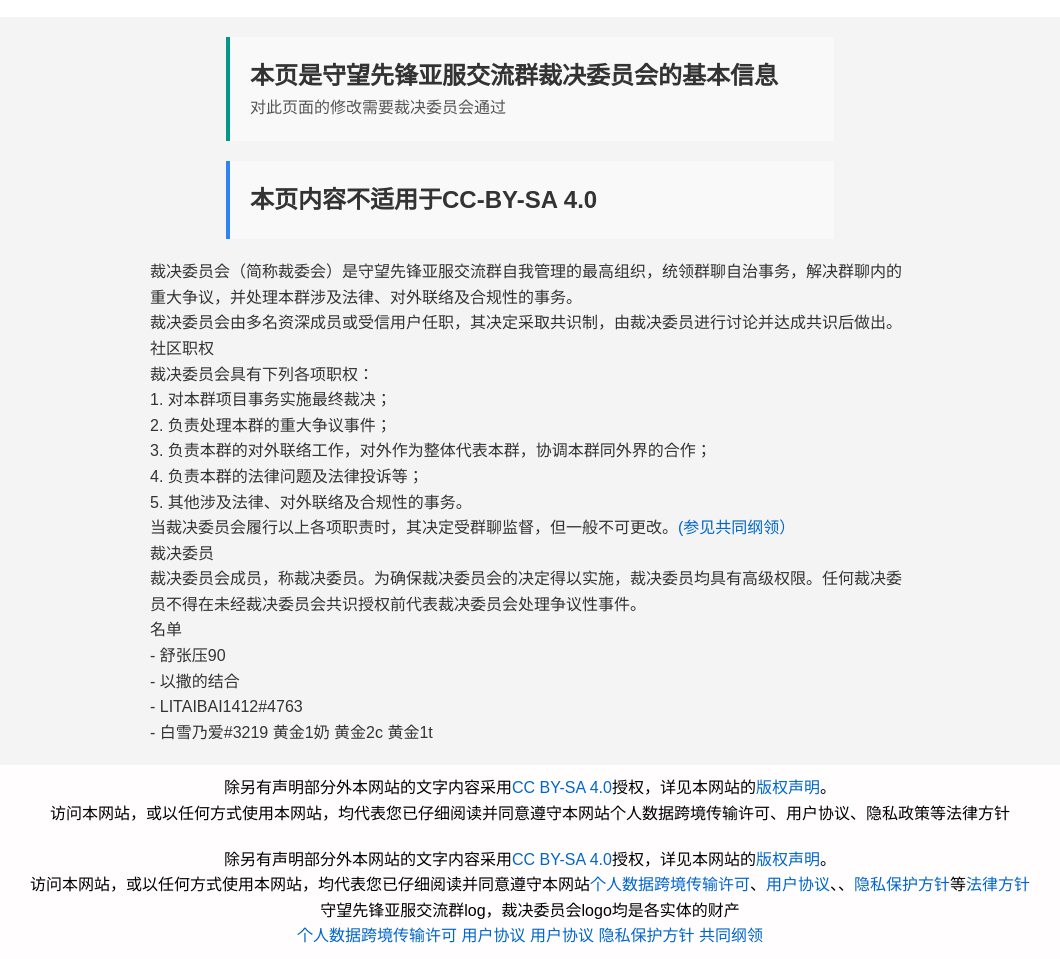
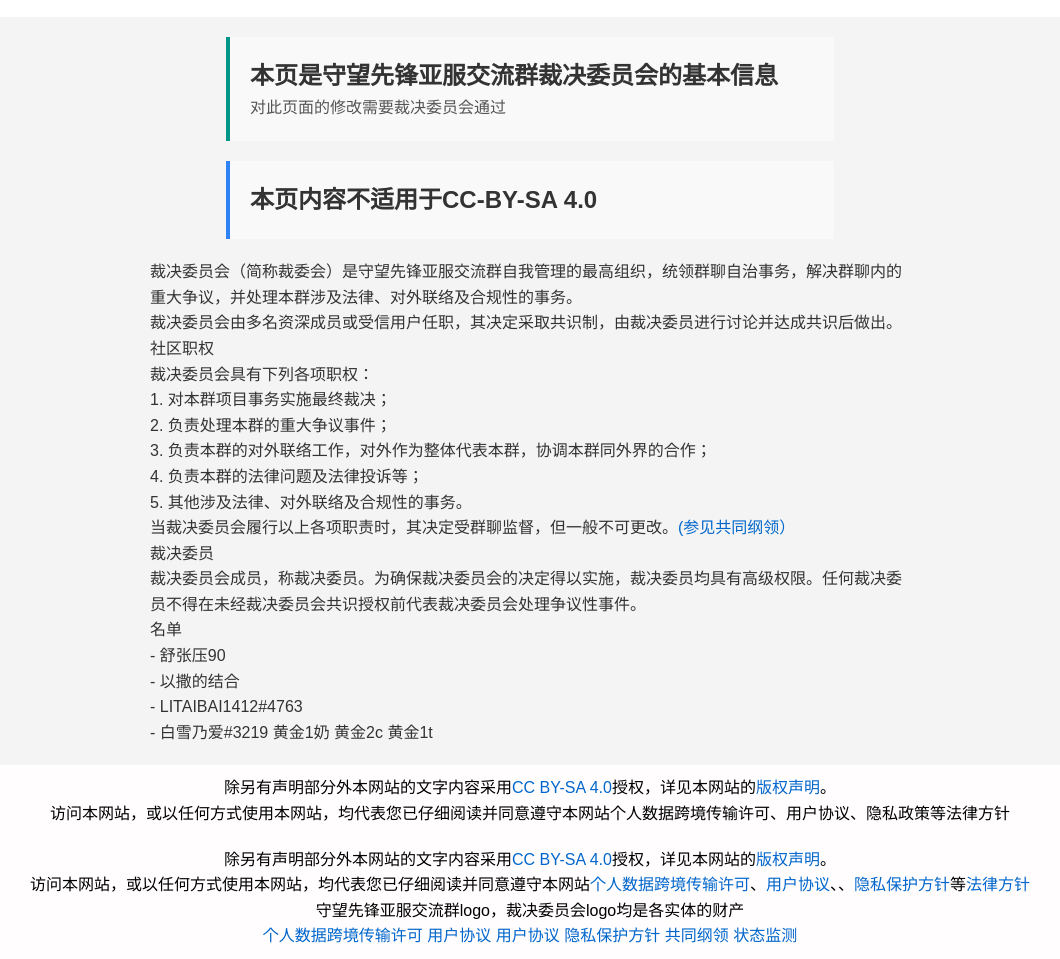
Before and after one commit to SuSheng13T/gitweb, a plain HTML site: page about.html in a window 1280 px wide. Shown: the part 110-1069 px from the top of the page, without its empty margins (110-1170 px from the left). Drawn offline with Linux system fonts and the light colour scheme.

Commit message:
Update about.html

```diff
--- a/about.html
+++ b/about.html
@@ -99,8 +99,8 @@
 <footer>
     <p>除另有声明部分外本网站的文字内容采用<a href="https://licence.qiuwenbaike.cn/wiki/CC-BY-SA-4.0">CC BY-SA 4.0</a>授权，详见本网站的<a href="cobb.html">版权声明</a>。</p>
     <p>访问本网站，或以任何方式使用本网站，均代表您已仔细阅读并同意遵守本网站<a href="gskc.html">个人数据跨境传输许可</a>、<a href="usergd.html">用户协议</a>、</a>、<a href="ysbh.html">隐私保护方针</a>等<a href="flfz.html">法律方针</a></p>
-    <p>守望先锋亚服交流群log，裁决委员会logo均是各实体的财产</p>
-    <a href="gskc.html">个人数据跨境传输许可</a>        <a href="usergd.html">用户协议</a>        <a href="usergd.html">用户协议</a>           <a href="ysbh.html">隐私保护方针</a>        <a href="https://xcn8zv12y88z.feishu.cn/wiki/HTiCwZaI1i42ZfkQucEcFJEinQc">共同纲领</a>
+    <p>守望先锋亚服交流群logo，裁决委员会logo均是各实体的财产</p>
+    <a href="gskc.html">个人数据跨境传输许可</a>        <a href="usergd.html">用户协议</a>        <a href="usergd.html">用户协议</a>           <a href="ysbh.html">隐私保护方针</a>        <a href="https://xcn8zv12y88z.feishu.cn/wiki/HTiCwZaI1i42ZfkQucEcFJEinQc">共同纲领</a>        <a href="https://edge.ovh/p8fte/">状态监测</a>
 
 </footer>
 </html>
```
